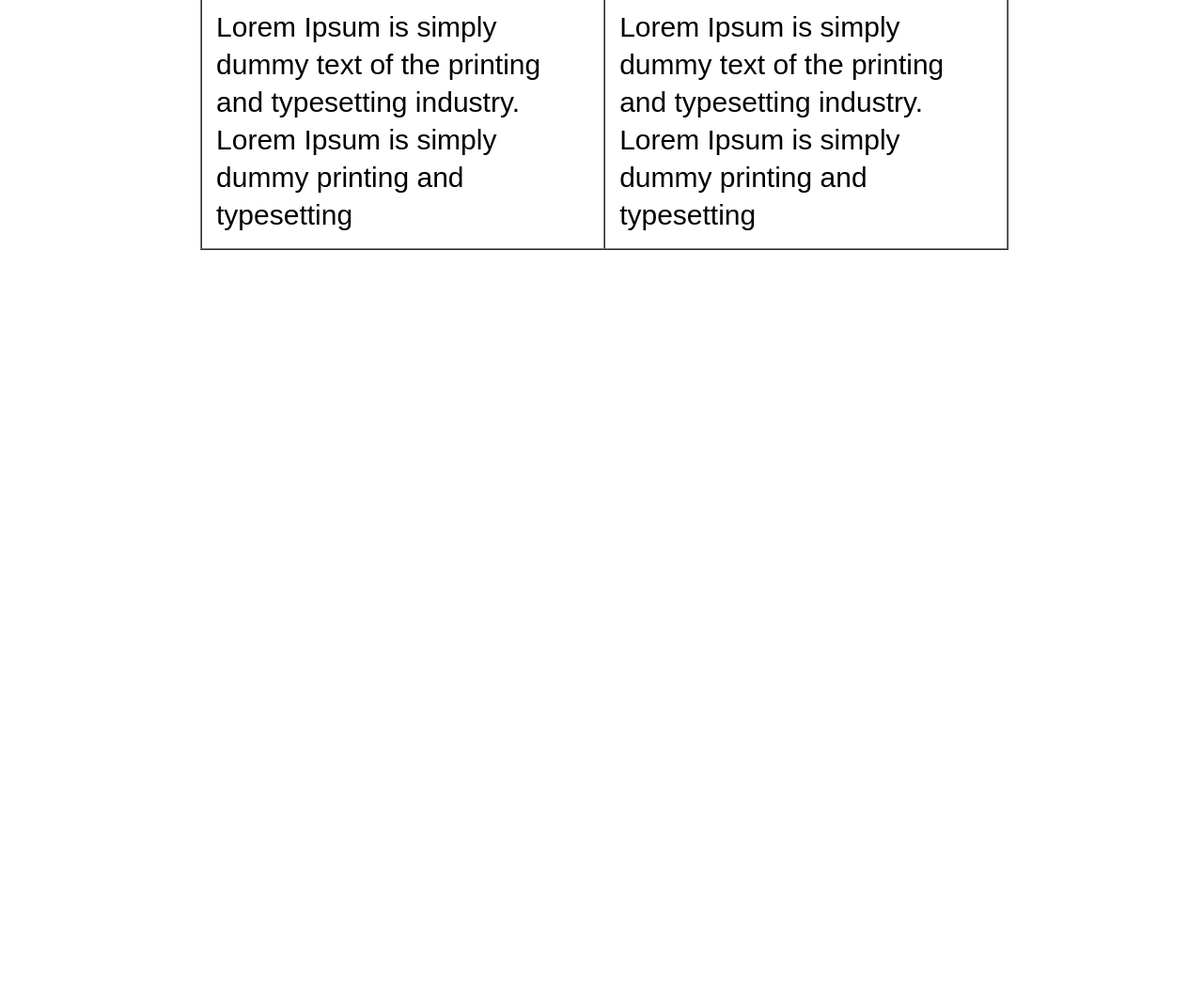
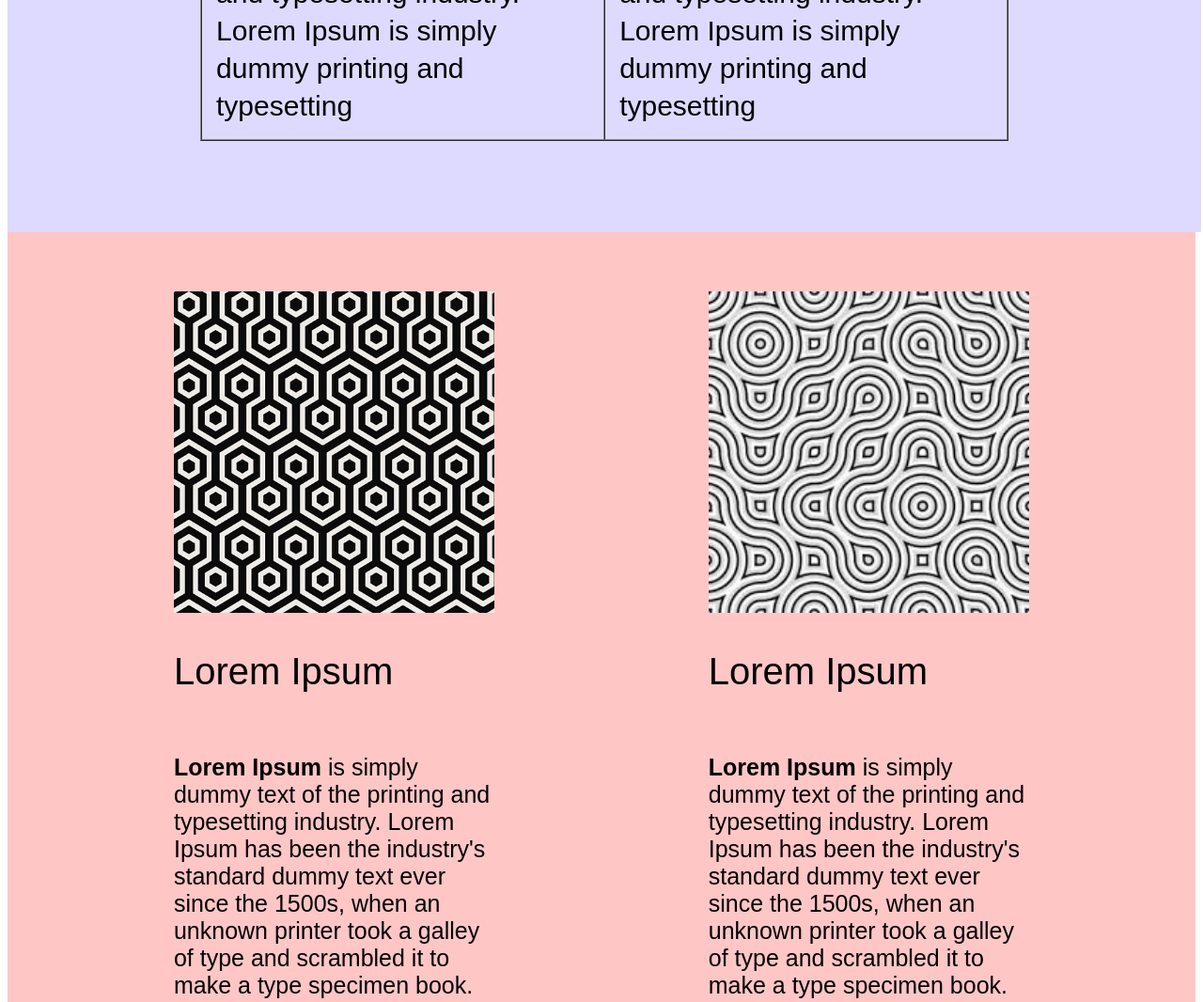
Before and after one commit to Francesco-che/WireFrame-Practica2, a plain HTML site: page index.html in a window 1280 px wide. Shown: the part 2286-3352 px from the top of the page at 94% size. Before the commit the page ends 2586 px from the top, so only its background shows below. Drawn offline with Linux system fonts and the light colour scheme.

Commit message:
pink_section hecha

```diff
--- a/index.html
+++ b/index.html
@@ -66,5 +66,17 @@
         </table>
         </div>
     </section>
+    <section class="pink_section">
+        <article class="pink_section_article">
+            <img src="img/background11.jpg" alt="article1_image">
+            <h3>Lorem Ipsum</h3>
+            <p><b>Lorem Ipsum</b> is simply dummy text of the printing and typesetting industry. Lorem Ipsum has been the industry's standard dummy text ever since the 1500s, when an unknown printer took a galley of type and scrambled it to make a type specimen book.</p>
+        </article>
+        <article class="pink_section_article">
+            <img src="img/background10.jpg" alt="article2_image">
+            <h3>Lorem Ipsum</h3>
+            <p><b>Lorem Ipsum</b> is simply dummy text of the printing and typesetting industry. Lorem Ipsum has been the industry's standard dummy text ever since the 1500s, when an unknown printer took a galley of type and scrambled it to make a type specimen book.</p>
+        </article>
+    </section>
 </body>
 </html>
--- a/style.css
+++ b/style.css
@@ -86,7 +86,6 @@ body {
 }
 .purple_section{
     width: 90.5%;
-    height: 1000px;
     background-color: #dedaff;
     display: flex;
     flex-direction: column;
@@ -96,7 +95,11 @@ body {
     display: flex;
     width: 100%;
     height: 40%;
-    justify-content: space-around;
+    justify-content: center;
+    gap: 10%;
+}
+.purple_section_imgs img{
+    width: 30%;
 }
 .purple_section_table{
     display: flex;
@@ -110,3 +113,29 @@ body {
     width: 80%;
     line-height: 40px;
 }
+.pink_section {
+    display: flex;
+    background-color: #ffc6c6;
+    width: 90%;
+    align-items: center;
+    justify-content: space-around;
+    padding: 5%;
+}
+.pink_section_article{
+    display: flex;
+    flex-direction: column;
+    width: 30%;
+    height: 50%;
+}
+.pink_section_article img{
+    width: 100%;
+    height: auto;
+    align-self: center;
+}
+.pink_section_article h3{
+    font-size: 40px;
+    font-weight: normal;
+}
+.pink_section_article p{
+    font-size: 25px;
+}
```
Also changed, not shown: img/background10.jpg (added), img/background11.jpg (added).
